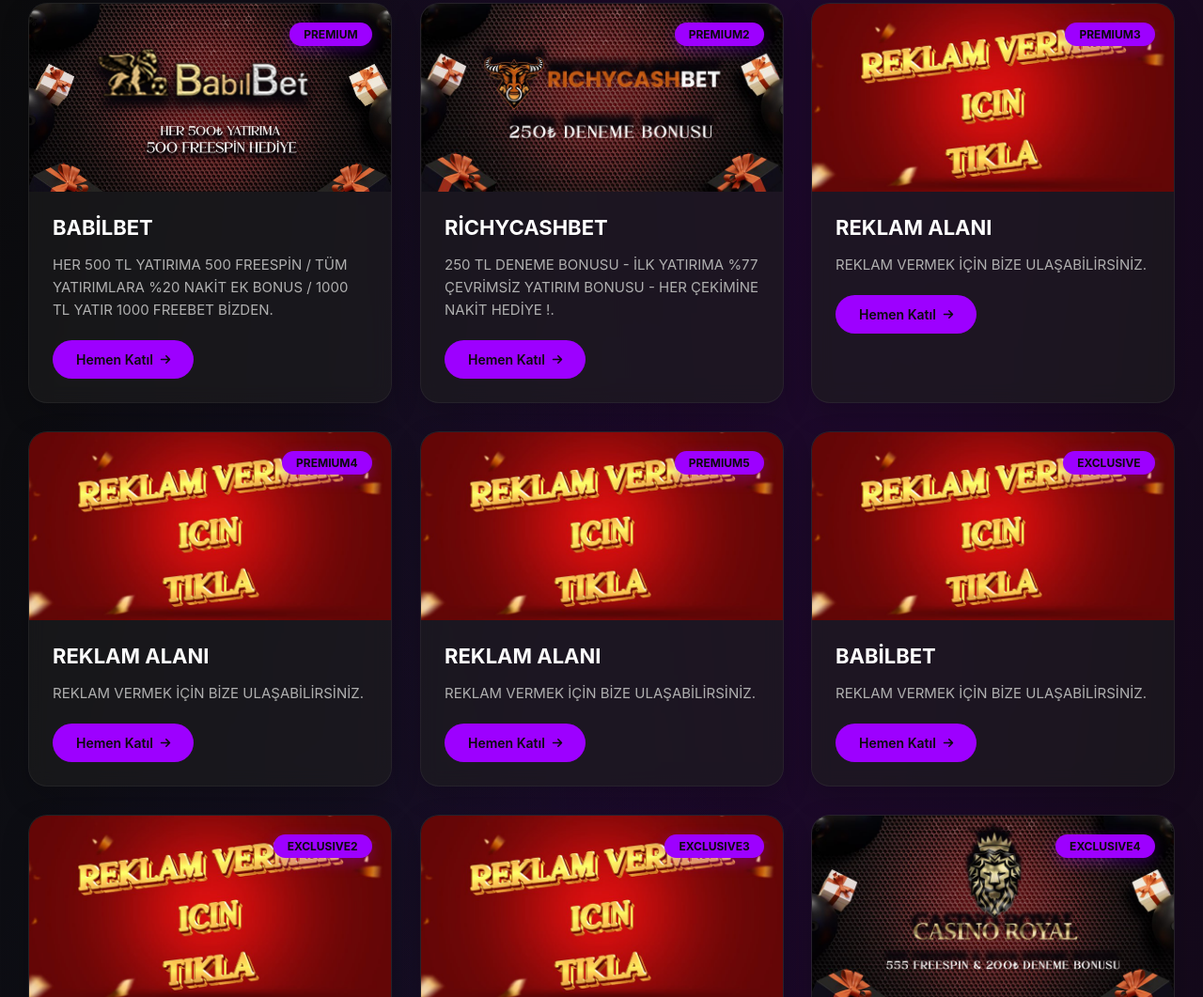
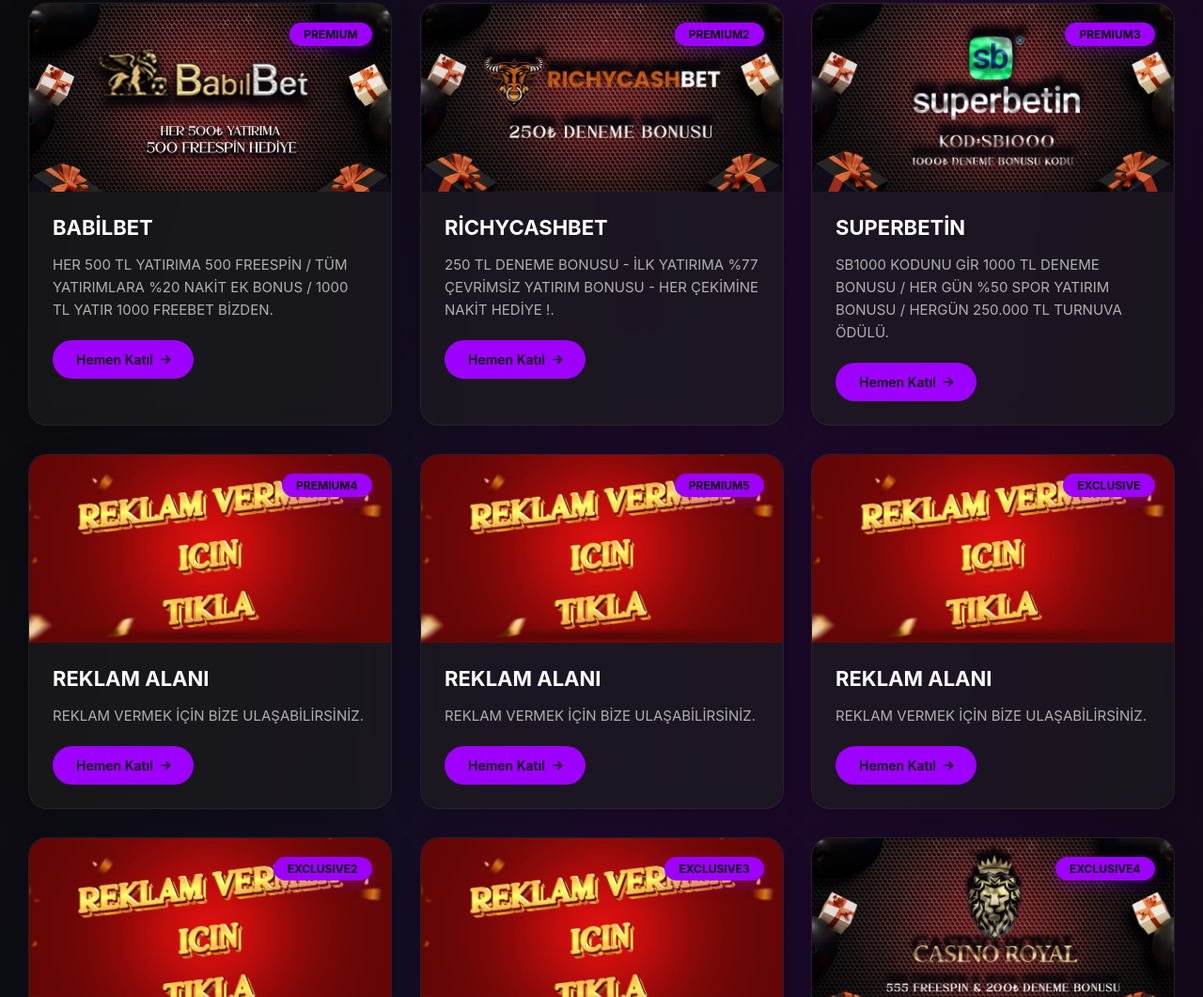
Before and after one commit to Baron893/baronnbeyi.github.io, a plain HTML site: page index.html in a window 1280 px wide. Shown: the part 2921-3982 px from the top of the page at 94% size. Drawn offline with nearby package versions, Linux system fonts and the light colour scheme.

Commit message:
Update index.html

```diff
--- a/index.html
+++ b/index.html
@@ -1177,6 +1177,18 @@
                 <div class="card" data-delay="0">
                     <div class="card-badge">PREMIUM3</div>
                     <div class="card-image">
+                        <img src="12sb.jpg" alt="SUPERBETİN">
+                    </div>
+                    <div class="card-content">
+                        <h3 class="card-title">SUPERBETİN</h3>
+                        <p class="card-description">SB1000 KODUNU GİR 1000 TL DENEME BONUSU / HER GÜN %50 SPOR YATIRIM BONUSU / HERGÜN 250.000 TL TURNUVA ÖDÜLÜ.</p>
+                        <a href="https://bit.ly/Sbetin-Giris"target="_blank" class="card-button">Hemen Katıl <i class="fas fa-arrow-right"></i></a>
+                    </div>
+                </div>
+
+                <div class="card" data-delay="0">
+                    <div class="card-badge">PREMIUM4</div>
+                    <div class="card-image">
                         <img src="REKLAM.jpg" alt="REKLAM ALANI">
                     </div>
                     <div class="card-content">
@@ -1187,7 +1199,7 @@
                 </div>
 
                 <div class="card" data-delay="0">
-                    <div class="card-badge">PREMIUM4</div>
+                    <div class="card-badge">PREMIUM5</div>
                     <div class="card-image">
                         <img src="REKLAM.jpg" alt="REKLAM ALANI">
                     </div>
@@ -1199,24 +1211,12 @@
                 </div>
 
                 <div class="card" data-delay="0">
-                    <div class="card-badge">PREMIUM5</div>
-                    <div class="card-image">
-                        <img src="REKLAM.jpg" alt="REKLAM ALANI">
+                    <div class="card-badge">EXCLUSIVE</div>
+                    <div class="card-image">
+                            <img src="REKLAM.jpg" alt="REKLAM ALANI">
                     </div>
                     <div class="card-content">
                         <h3 class="card-title">REKLAM ALANI</h3>
-                        <p class="card-description">REKLAM VERMEK İÇİN BİZE ULAŞABİLİRSİNİZ.</p>
-                        <a href="https://t.me/pirlobaskan"target="_blank" class="card-button">Hemen Katıl <i class="fas fa-arrow-right"></i></a>
-                    </div>
-                </div>
-
-                <div class="card" data-delay="0">
-                    <div class="card-badge">EXCLUSIVE</div>
-                    <div class="card-image">
-                        <img src="REKLAM.jpg" alt="BABİLBET">
-                    </div>
-                    <div class="card-content">
-                        <h3 class="card-title">BABİLBET</h3>
                         <p class="card-description">REKLAM VERMEK İÇİN BİZE ULAŞABİLİRSİNİZ.</p>
                         <a href="https://t.me/pirlobaskan"target="_blank" class="card-button">Hemen Katıl <i class="fas fa-arrow-right"></i></a>
                     </div>
```
